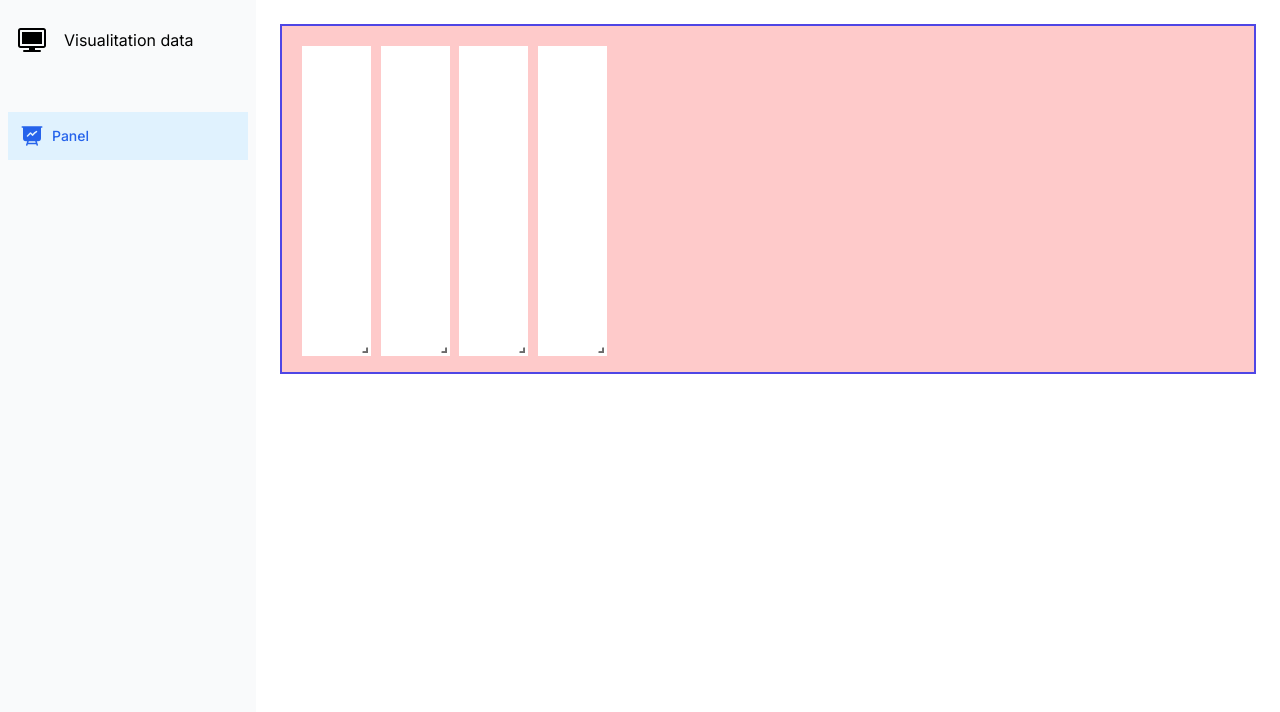
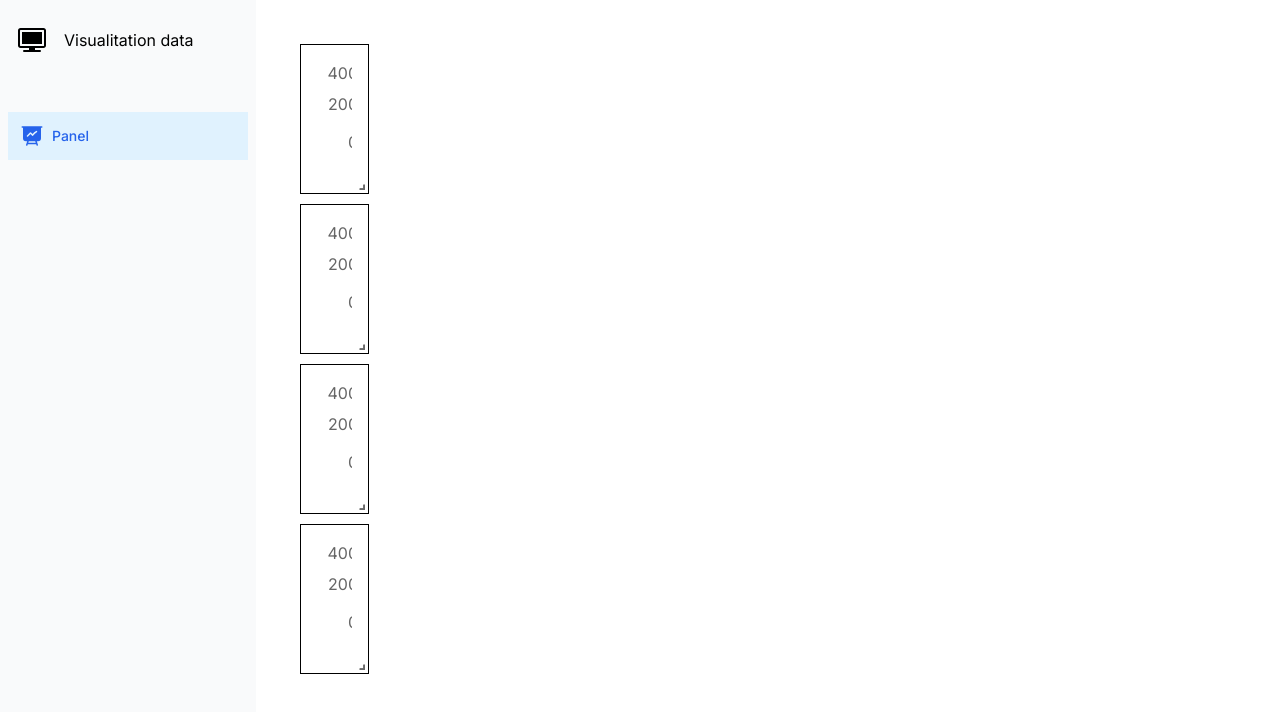
Before and after one commit to Willy93-coder/data_visualitation_anysolution, a Next.js app: page / in a window 1280 px wide. Shown: the top 712 px of the page. Built offline with nearby package versions, Linux system fonts and the light colour scheme.

Commit message:
Added: grid layout

```diff
--- a/components/grid-layout-component/grid-layout-component.tsx
+++ b/components/grid-layout-component/grid-layout-component.tsx
@@ -3,30 +3,32 @@ import GridLayout from "react-grid-layout";
 import "react-grid-layout/css/styles.css";
 import "react-resizable/css/styles.css";
 import { WidthProvider } from "react-grid-layout";
-import { LineChartComponent } from "../charts-components/line-chart-component";
+import { ChartContainer } from "../charts-components/container-chart";
 
 const ResponsiveGridLayout = WidthProvider(GridLayout);
 
 export function GridLayoutComponent() {
   const layout = [
-    { i: "a", x: 0, y: 0, w: 1, h: 2 },
-    { i: "b", x: 1, y: 0, w: 1, h: 2 },
-    { i: "c", x: 2, y: 0, w: 1, h: 2 },
-    { i: "d", x: 3, y: 0, w: 1, h: 2 },
+    { i: "a", x: 0, y: 0, w: 8, h: 3 },
+    { i: "b", x: 1, y: 0, w: 8, h: 3 },
+    { i: "c", x: 2, y: 0, w: 8, h: 3 },
+    { i: "d", x: 3, y: 0, w: 8, h: 3 },
   ];
 
   return (
     <ResponsiveGridLayout
-      className="bg-red-200 border-solid border-2 border-indigo-600"
-      layout={layout}
+      className="layout"
       isBounded={true}
-      compactType="vertical"
+      compactType={null}
       margin={[10, 10]}
       containerPadding={[20, 20]}
     >
       {layout.map((panel) => (
-        <div key={panel.i} className="bg-white">
-          <LineChartComponent />
+        <div
+          key={panel.i}
+          className="bg-white flex justify-center items-center pr-4 py-4 border border-black"
+        >
+          <ChartContainer />
         </div>
       ))}
     </ResponsiveGridLayout>
```
